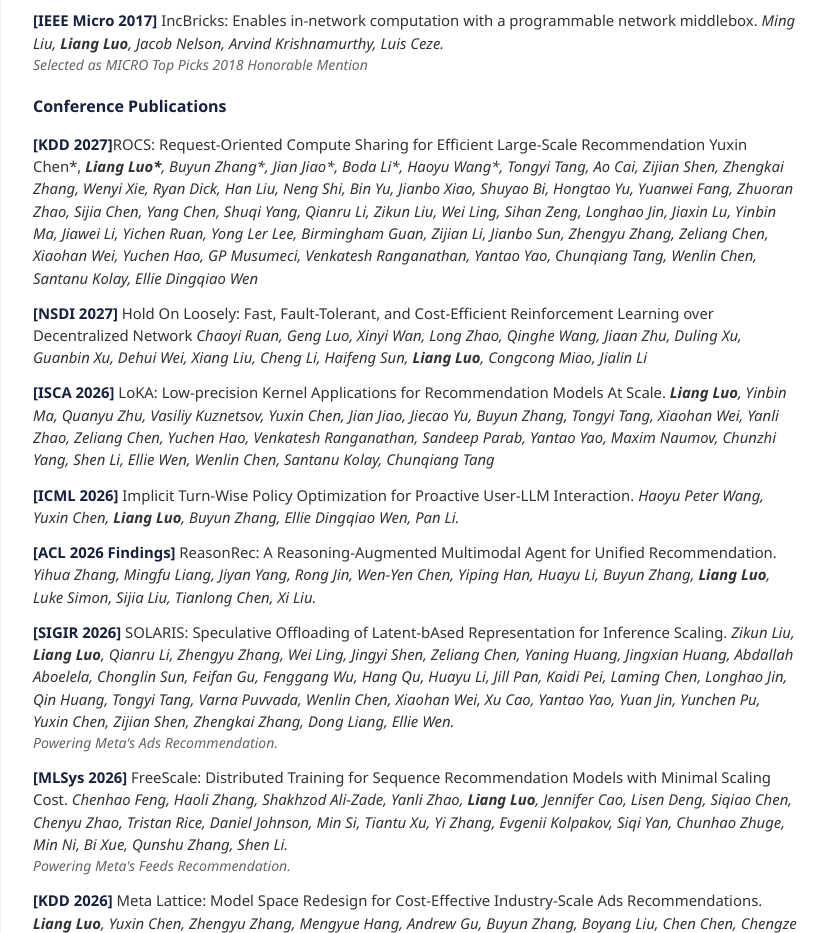
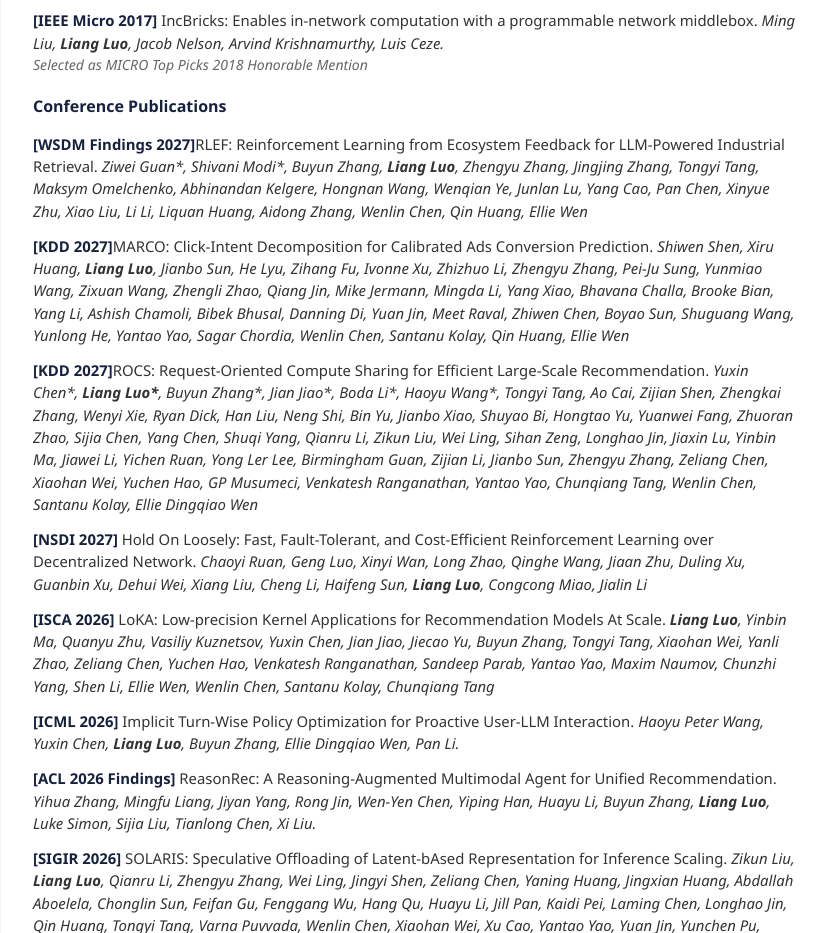
Before and after one commit to liangluo1/liangluo1.github.io, a plain HTML site: page index.html in a window 1280 px wide. Shown: the part 1826-2759 px from the top of the page, without its empty margins (225-1051 px from the left). Drawn offline with Linux system fonts and the light colour scheme.

Commit message:
Update conference publications in index.html
Added new publications to the conference publications list in index.html.

```diff
--- a/index.html
+++ b/index.html
@@ -179,8 +179,10 @@
 
     <h3 style="font-size:1rem; margin: 1.2rem 0 0.8rem; color:var(--accent);">Conference Publications</h3>
     <ul class="pub-list">
-      <li><span class="pub-venue">[KDD 2027]</span>ROCS: Request-Oriented Compute Sharing for Efficient Large-Scale Recommendation <em></em>Yuxin Chen*, <em><strong>Liang Luo*</strong>, Buyun Zhang*, Jian Jiao*, Boda Li*, Haoyu Wang*, Tongyi Tang, Ao Cai, Zijian Shen, Zhengkai Zhang, Wenyi Xie, Ryan Dick, Han Liu, Neng Shi, Bin Yu, Jianbo Xiao, Shuyao Bi, Hongtao Yu, Yuanwei Fang, Zhuoran Zhao, Sijia Chen, Yang Chen, Shuqi Yang, Qianru Li, Zikun Liu, Wei Ling, Sihan Zeng, Longhao Jin, Jiaxin Lu, Yinbin Ma, Jiawei Li, Yichen Ruan, Yong Ler Lee, Birmingham Guan, Zijian Li, Jianbo Sun, Zhengyu Zhang, Zeliang Chen, Xiaohan Wei, Yuchen Hao, GP Musumeci, Venkatesh Ranganathan, Yantao Yao, Chunqiang Tang, Wenlin Chen, Santanu Kolay, Ellie Dingqiao Wen </em></li>
-      <li><span class="pub-venue">[NSDI 2027]</span> Hold On Loosely: Fast, Fault-Tolerant, and Cost-Efficient Reinforcement Learning over Decentralized Network <em>Chaoyi Ruan, Geng Luo, Xinyi Wan, Long Zhao, Qinghe Wang, Jiaan Zhu, Duling Xu, Guanbin Xu, Dehui Wei, Xiang Liu, Cheng Li, Haifeng Sun, <strong>Liang Luo</strong>, Congcong Miao, Jialin Li</em></li>
+      <li><span class="pub-venue">[WSDM Findings 2027]</span>RLEF: Reinforcement Learning from Ecosystem Feedback for LLM-Powered Industrial Retrieval. <em>Ziwei Guan*, Shivani Modi*, Buyun Zhang, <strong>Liang Luo</strong>, Zhengyu Zhang, Jingjing Zhang, Tongyi Tang, Maksym Omelchenko, Abhinandan Kelgere, Hongnan Wang, Wenqian Ye, Junlan Lu, Yang Cao, Pan Chen, Xinyue Zhu, Xiao Liu, Li Li, Liquan Huang, Aidong Zhang, Wenlin Chen, Qin Huang, Ellie Wen</em></li>
+      <li><span class="pub-venue">[KDD 2027]</span>MARCO: Click-Intent Decomposition for Calibrated Ads Conversion Prediction. <em>Shiwen Shen, Xiru Huang, <strong>Liang Luo</strong>, Jianbo Sun, He Lyu, Zihang Fu, Ivonne Xu, Zhizhuo Li, Zhengyu Zhang, Pei-Ju Sung, Yunmiao Wang, Zixuan Wang, Zhengli Zhao, Qiang Jin, Mike Jermann, Mingda Li, Yang Xiao, Bhavana Challa, Brooke Bian, Yang Li, Ashish Chamoli, Bibek Bhusal, Danning Di, Yuan Jin, Meet Raval, Zhiwen Chen, Boyao Sun, Shuguang Wang, Yunlong He, Yantao Yao, Sagar Chordia, Wenlin Chen, Santanu Kolay, Qin Huang, Ellie Wen</em></li>
+      <li><span class="pub-venue">[KDD 2027]</span>ROCS: Request-Oriented Compute Sharing for Efficient Large-Scale Recommendation. <em>Yuxin Chen*, <strong>Liang Luo*</strong>, Buyun Zhang*, Jian Jiao*, Boda Li*, Haoyu Wang*, Tongyi Tang, Ao Cai, Zijian Shen, Zhengkai Zhang, Wenyi Xie, Ryan Dick, Han Liu, Neng Shi, Bin Yu, Jianbo Xiao, Shuyao Bi, Hongtao Yu, Yuanwei Fang, Zhuoran Zhao, Sijia Chen, Yang Chen, Shuqi Yang, Qianru Li, Zikun Liu, Wei Ling, Sihan Zeng, Longhao Jin, Jiaxin Lu, Yinbin Ma, Jiawei Li, Yichen Ruan, Yong Ler Lee, Birmingham Guan, Zijian Li, Jianbo Sun, Zhengyu Zhang, Zeliang Chen, Xiaohan Wei, Yuchen Hao, GP Musumeci, Venkatesh Ranganathan, Yantao Yao, Chunqiang Tang, Wenlin Chen, Santanu Kolay, Ellie Dingqiao Wen </em></li>
+      <li><span class="pub-venue">[NSDI 2027]</span> Hold On Loosely: Fast, Fault-Tolerant, and Cost-Efficient Reinforcement Learning over Decentralized Network. <em>Chaoyi Ruan, Geng Luo, Xinyi Wan, Long Zhao, Qinghe Wang, Jiaan Zhu, Duling Xu, Guanbin Xu, Dehui Wei, Xiang Liu, Cheng Li, Haifeng Sun, <strong>Liang Luo</strong>, Congcong Miao, Jialin Li</em></li>
       <li><span class="pub-venue">[ISCA 2026]</span> LoKA: Low-precision Kernel Applications for Recommendation Models At Scale. <em><strong>Liang Luo</strong>, Yinbin Ma, Quanyu Zhu, Vasiliy Kuznetsov, Yuxin Chen, Jian Jiao, Jiecao Yu, Buyun Zhang, Tongyi Tang, Xiaohan Wei, Yanli Zhao, Zeliang Chen, Yuchen Hao, Venkatesh Ranganathan, Sandeep Parab, Yantao Yao, Maxim Naumov, Chunzhi Yang, Shen Li, Ellie Wen, Wenlin Chen, Santanu Kolay, Chunqiang Tang</em></li>
       <li><span class="pub-venue">[ICML 2026]</span> Implicit Turn-Wise Policy Optimization for Proactive User-LLM Interaction. <em>Haoyu Peter Wang, Yuxin Chen, <strong>Liang Luo</strong>, Buyun Zhang, Ellie Dingqiao Wen, Pan Li.</em></li>
       <li><span class="pub-venue">[ACL 2026 Findings]</span> ReasonRec: A Reasoning-Augmented Multimodal Agent for Unified Recommendation. <em>Yihua Zhang, Mingfu Liang, Jiyan Yang, Rong Jin, Wen-Yen Chen, Yiping Han, Huayu Li, Buyun Zhang, <strong>Liang Luo</strong>, Luke Simon, Sijia Liu, Tianlong Chen, Xi Liu.</em></li>
```
